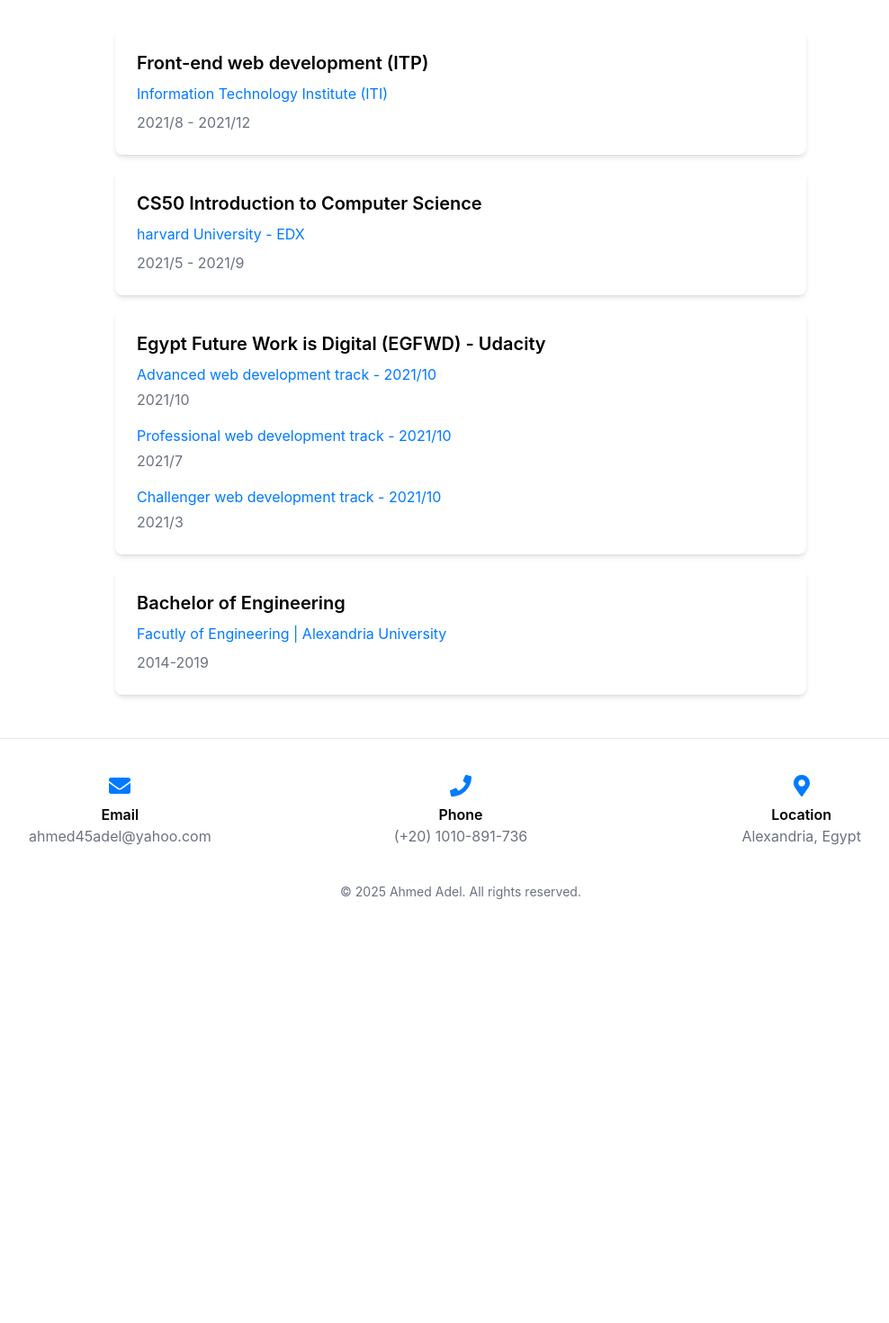
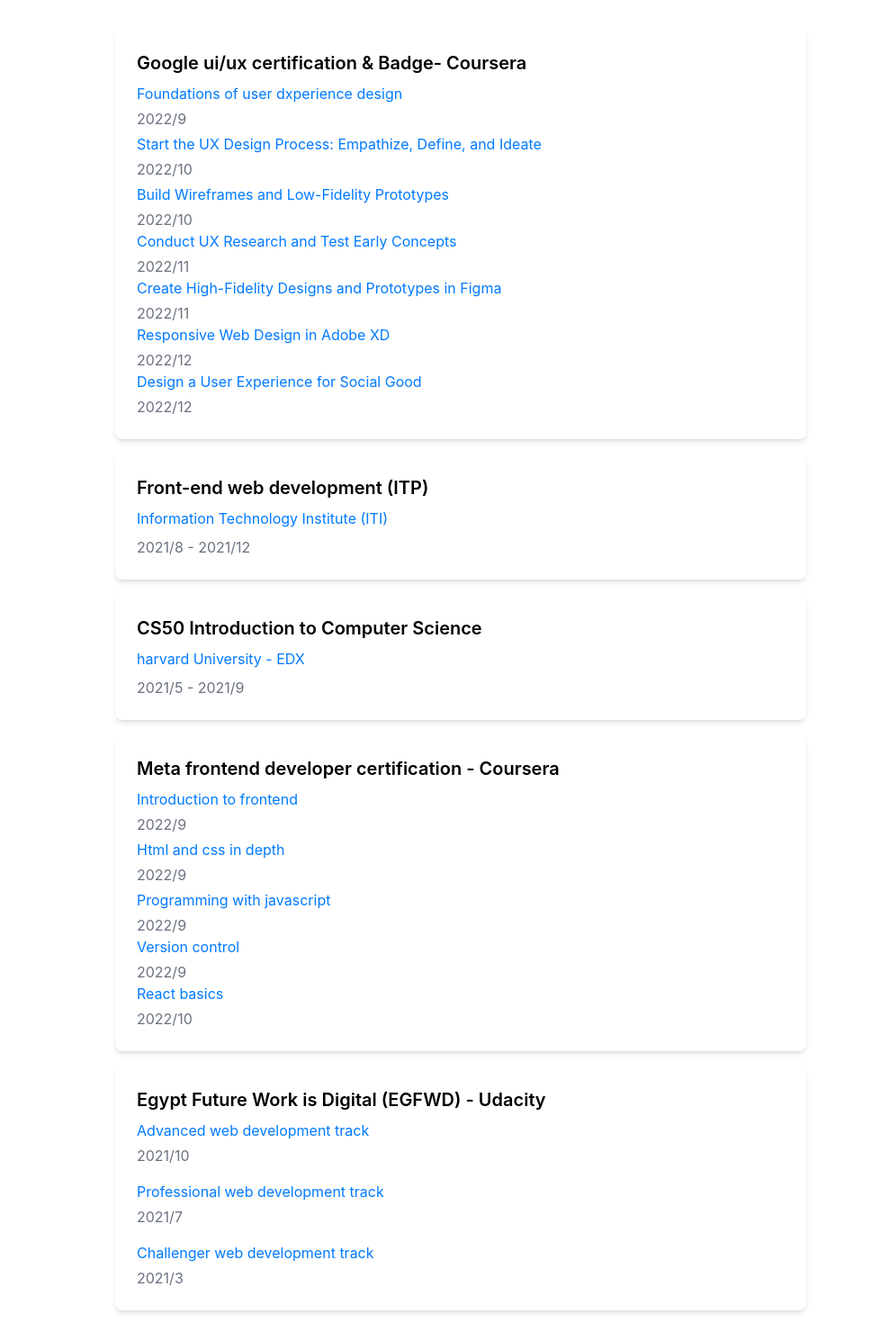
Before and after one commit to ahmed45adel/portfolio, a Next.js app: page /experience in a window 1280 px wide. Shown: the part 1020-2490 px from the top of the page at 90% size, without its empty margins (128-1116 px from the left). Before the commit the page ends 2061 px from the top, so only its background shows below. Built offline with nearby package versions, Linux system fonts and the light colour scheme.

Commit message:
add google and meta cert

```diff
--- a/src/app/experience/page.tsx
+++ b/src/app/experience/page.tsx
@@ -93,6 +93,28 @@
           animate="animate"
         >
           <motion.div
+            className="bg-white dark:bg-dark/50 p-6 rounded-lg shadow-md  mb-4"
+            variants={fadeInUp}
+            whileHover={{ scale: 1.02 }}
+            transition={{ type: "spring", stiffness: 300 }}
+          >
+            <h3 className="text-xl font-semibold mb-2">Google ui/ux certification & Badge- Coursera</h3>
+            <p className="text-primary mb-1">Foundations of user dxperience design</p>
+            <p className="text-secondary mb-1">2022/9</p>
+            <p className="text-primary mb-1">Start the UX Design Process: Empathize, Define, and Ideate</p>
+            <p className="text-secondary mb-1">2022/10</p>
+            <p className="text-primary mb-1">Build Wireframes and Low-Fidelity Prototypes</p>
+            <p className="text-secondary">2022/10</p>
+            <p className="text-primary mb-1">Conduct UX Research and Test Early Concepts</p>
+            <p className="text-secondary">2022/11</p>
+            <p className="text-primary mb-1">Create High-Fidelity Designs and Prototypes in Figma</p>
+            <p className="text-secondary">2022/11</p>
+            <p className="text-primary mb-1">Responsive Web Design in Adobe XD</p>
+            <p className="text-secondary">2022/12</p>
+            <p className="text-primary mb-1">Design a User Experience for Social Good</p>
+            <p className="text-secondary">2022/12</p>
+          </motion.div>
+          <motion.div
             className="bg-white dark:bg-dark/50 p-6 rounded-lg shadow-md"
             variants={fadeInUp}
             whileHover={{ scale: 1.02 }}
@@ -118,12 +140,30 @@
             whileHover={{ scale: 1.02 }}
             transition={{ type: "spring", stiffness: 300 }}
           >
+            <h3 className="text-xl font-semibold mb-2">Meta frontend developer certification - Coursera</h3>
+            <p className="text-primary mb-1">Introduction to frontend</p>
+            <p className="text-secondary mb-1">2022/9</p>
+            <p className="text-primary mb-1">Html and css in depth</p>
+            <p className="text-secondary mb-1">2022/9</p>
+            <p className="text-primary mb-1">Programming with javascript</p>
+            <p className="text-secondary">2022/9</p>
+            <p className="text-primary mb-1">Version control</p>
+            <p className="text-secondary">2022/9</p>
+            <p className="text-primary mb-1">React basics</p>
+            <p className="text-secondary">2022/10</p>
+          </motion.div>
+          <motion.div
+            className="bg-white dark:bg-dark/50 p-6 rounded-lg shadow-md  mt-4"
+            variants={fadeInUp}
+            whileHover={{ scale: 1.02 }}
+            transition={{ type: "spring", stiffness: 300 }}
+          >
             <h3 className="text-xl font-semibold mb-2">Egypt Future Work is Digital (EGFWD) - Udacity</h3>
-            <p className="text-primary mb-1">Advanced web development track - 2021/10</p>
+            <p className="text-primary mb-1">Advanced web development track</p>
             <p className="text-secondary mb-4">2021/10</p>
-            <p className="text-primary mb-1">Professional web development track - 2021/10</p>
+            <p className="text-primary mb-1">Professional web development track</p>
             <p className="text-secondary mb-4">2021/7</p>
-            <p className="text-primary mb-1">Challenger web development track - 2021/10</p>
+            <p className="text-primary mb-1">Challenger web development track</p>
             <p className="text-secondary">2021/3</p>
           </motion.div>
           <motion.div
```
